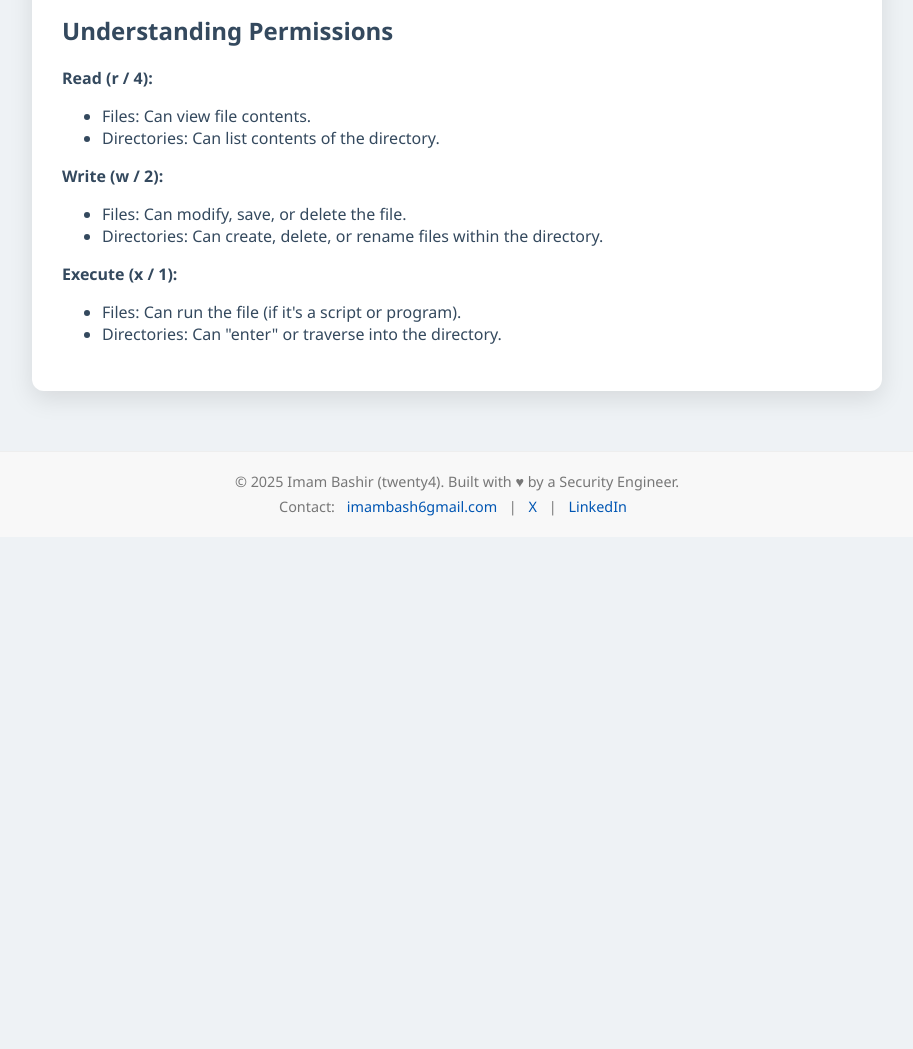
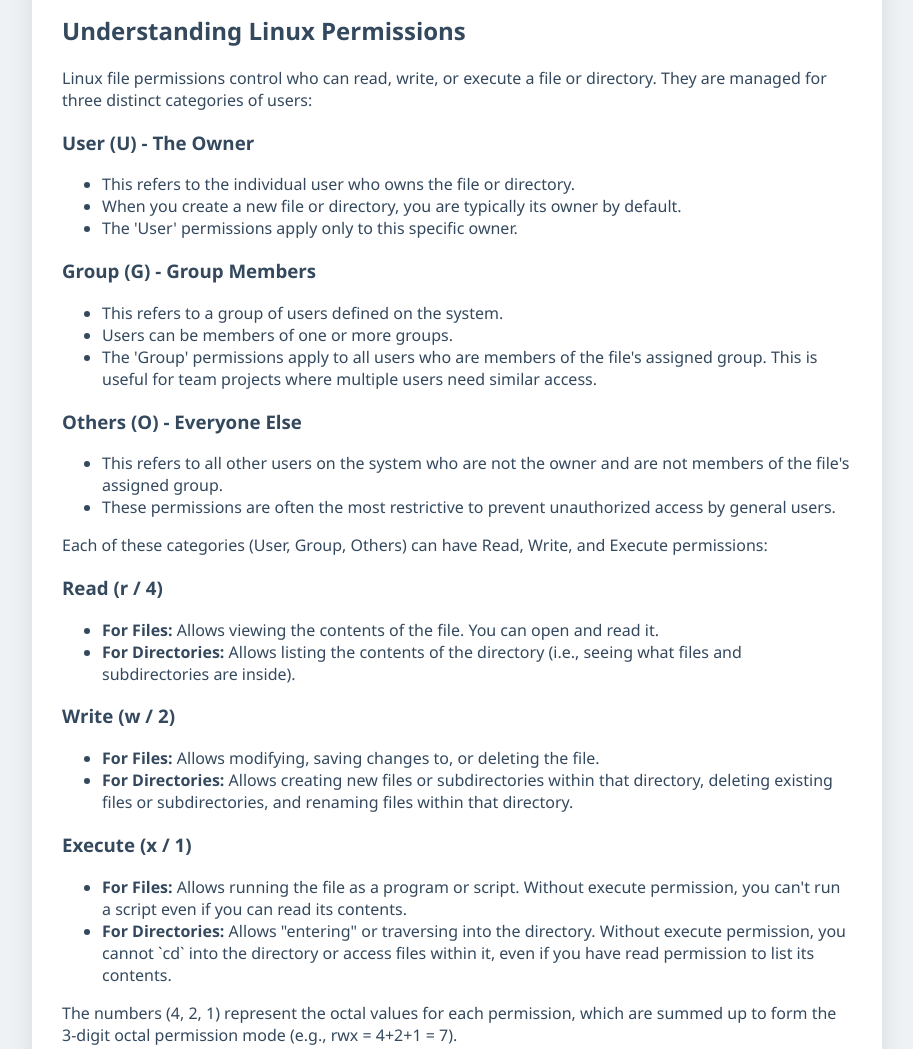
Before and after one commit to Imambash6/chmod-app, a plain HTML site: page index.html in a window 1280 px wide. Shown: the part 600-1649 px from the top of the page, without its empty margins (183-1096 px from the left). Before the commit the page ends 1137 px from the top, so only its background shows below. Drawn offline with Linux system fonts and the light colour scheme.

Commit message:
Added more explantion to the user, group and other

```diff
--- a/index.html
+++ b/index.html
@@ -59,22 +59,51 @@
         </div>
 
         <div class="explanation-section">
-            <h2>Understanding Permissions</h2>
-            <p><strong>Read (r / 4):</strong></p>
+            <h2>Understanding Linux Permissions</h2>
+
+            <p>Linux file permissions control who can read, write, or execute a file or directory. They are managed for three distinct categories of users:</p>
+
+            <h3>User (U) - The Owner</h3>
             <ul>
-                <li>Files: Can view file contents.</li>
-                <li>Directories: Can list contents of the directory.</li>
+                <li>This refers to the individual user who owns the file or directory.</li>
+                <li>When you create a new file or directory, you are typically its owner by default.</li>
+                <li>The 'User' permissions apply only to this specific owner.</li>
             </ul>
-            <p><strong>Write (w / 2):</strong></p>
+
+            <h3>Group (G) - Group Members</h3>
             <ul>
-                <li>Files: Can modify, save, or delete the file.</li>
-                <li>Directories: Can create, delete, or rename files within the directory.</li>
+                <li>This refers to a group of users defined on the system.</li>
+                <li>Users can be members of one or more groups.</li>
+                <li>The 'Group' permissions apply to all users who are members of the file's assigned group. This is useful for team projects where multiple users need similar access.</li>
             </ul>
-            <p><strong>Execute (x / 1):</strong></p>
+
+            <h3>Others (O) - Everyone Else</h3>
             <ul>
-                <li>Files: Can run the file (if it's a script or program).</li>
-                <li>Directories: Can "enter" or traverse into the directory.</li>
+                <li>This refers to all other users on the system who are not the owner and are not members of the file's assigned group.</li>
+                <li>These permissions are often the most restrictive to prevent unauthorized access by general users.</li>
             </ul>
+
+            <p>Each of these categories (User, Group, Others) can have Read, Write, and Execute permissions:</p>
+
+            <h3>Read (r / 4)</h3>
+            <ul>
+                <li><strong>For Files:</strong> Allows viewing the contents of the file. You can open and read it.</li>
+                <li><strong>For Directories:</strong> Allows listing the contents of the directory (i.e., seeing what files and subdirectories are inside).</li>
+            </ul>
+
+            <h3>Write (w / 2)</h3>
+            <ul>
+                <li><strong>For Files:</strong> Allows modifying, saving changes to, or deleting the file.</li>
+                <li><strong>For Directories:</strong> Allows creating new files or subdirectories within that directory, deleting existing files or subdirectories, and renaming files within that directory.</li>
+            </ul>
+
+            <h3>Execute (x / 1)</h3>
+            <ul>
+                <li><strong>For Files:</strong> Allows running the file as a program or script. Without execute permission, you can't run a script even if you can read its contents.</li>
+                <li><strong>For Directories:</strong> Allows "entering" or traversing into the directory. Without execute permission, you cannot `cd` into the directory or access files within it, even if you have read permission to list its contents.</li>
+            </ul>
+
+            <p>The numbers (4, 2, 1) represent the octal values for each permission, which are summed up to form the 3-digit octal permission mode (e.g., rwx = 4+2+1 = 7).</p>
         </div>
     </div>
 
```
